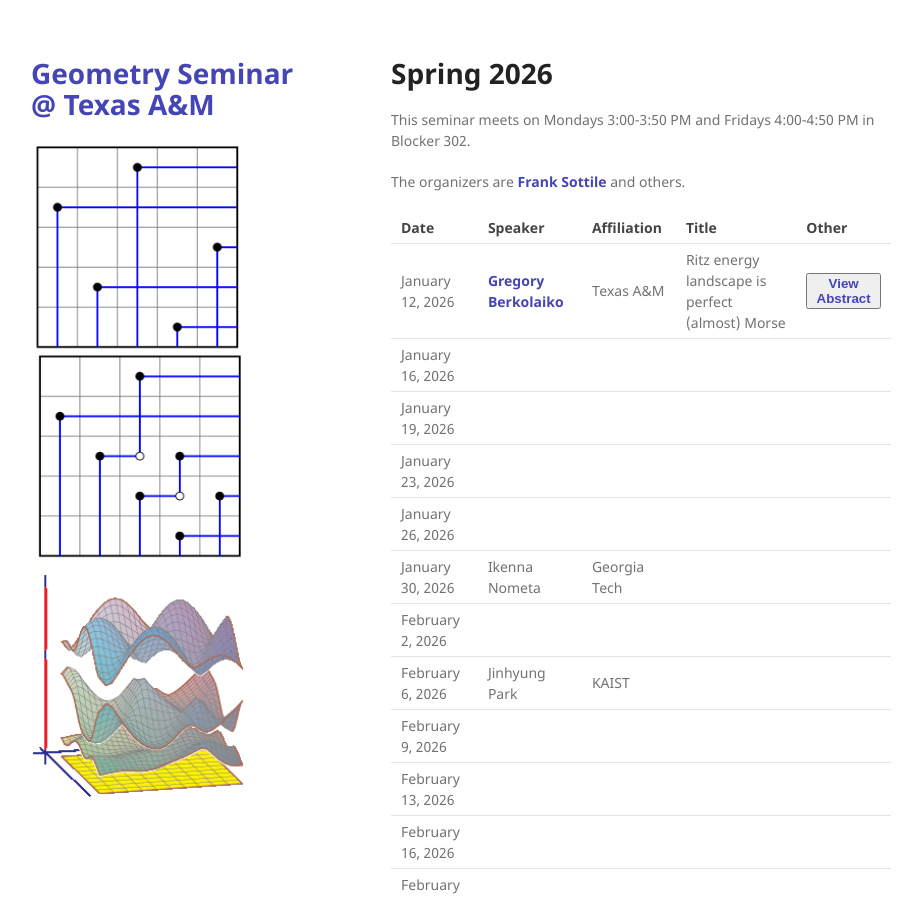
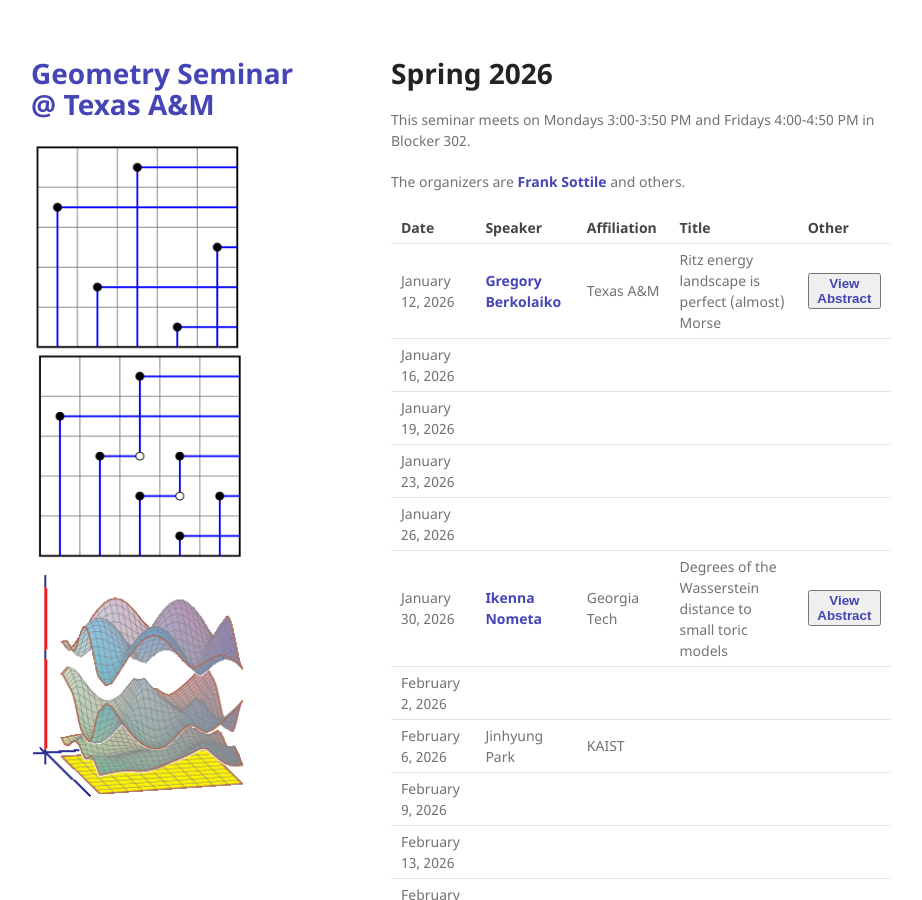
Before and after one commit to tamu-seminar/geometry, a Jekyll site: the page built from index.md, in a window 1280 px wide and 900 px high. Shown: the whole window, without its empty margins (179-1101 px from the left). Built offline with Jekyll 4.4.1, drawn with Linux system fonts in a browser that asks for light colours.

Commit message:
added Nometa's title and abstract

```diff
--- a/index.md
+++ b/index.md
@@ -27,7 +27,7 @@ The organizers are [Frank Sottile](https://franksottile.github.io/) and others.
 | January 19, 2026 | | | | |
 | January 23, 2026 | | | | |
 | January 26, 2026 | | | | |
-| January 30, 2026 | Ikenna Nometa | Georgia Tech | | |
+| January 30, 2026 | [Ikenna Nometa](https://www.ikennanometa.com/) | Georgia Tech | Degrees of the Wasserstein distance to small toric models| <button type="button" class="abstract-link" onclick="showAbstract('Nometa')">View Abstract</button> |
 | February 2, 2026 | | | | |
 | February 6, 2026 | Jinhyung Park | KAIST | | |
 | February 9, 2026 | | | | |
@@ -94,7 +94,20 @@ points are isolated.
 <p>Based on a joint work with Mark Goresky (IAS).
 </p>
 </div>
-
+<!---------------------------------------------------------------------------------------------------->
+<div id="Berkolaiko" style="display:none;" aria-hidden="true">
+  <p>
+The study of the closest point(s) on a statistical model from a given distribution in the probability simplex with respect to a fixed Wasserstein metric yields a polyhedral norm-distance optimization problem.
+There are two components to the complexity of computing the Wasserstein distance between a data point and a model.
+One is the combinatorial complexity, governed by the combinatorics of the Lipschitz polytope of the finite metric to be used.
+Another is the algebraic complexity, which is governed by the polar degrees of the Zariski closure of the model.
+In this talk, I will discuss the formulas for the polar degrees of rational normal scrolls and graphical models whose underlying graphs are star trees.
+If time permits, I will discuss our efforts to compute polar degrees for graphical models with four binary random variables, including the path on four vertices and the four-cycle, as well as for small, no-three-way-interaction models.
+</p>
+<p>
+This talk is based on a joint work ([DOI: 10.2140/astat.2024.15.249](https://msp.org/astat/2024/15-2/astat-v15-n2-p05-s.pdf)) with Greg DePaul, Serkan Hoşten, and Nilava Metya
+</div>
+<!---------------------------------------------------------------------------------------------------->
 
 <!-- Code that makes the pop-up windows -->
 
```
